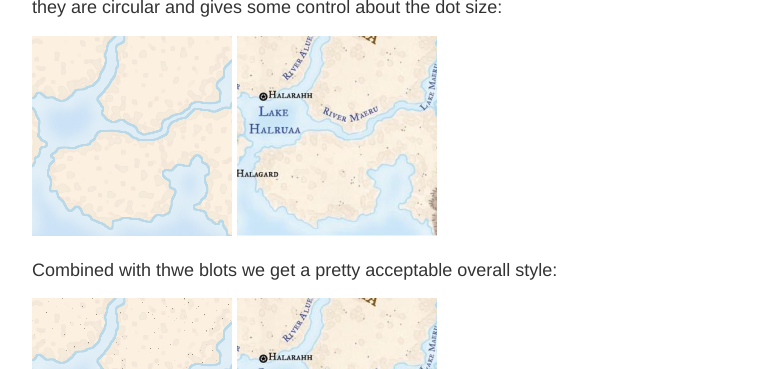
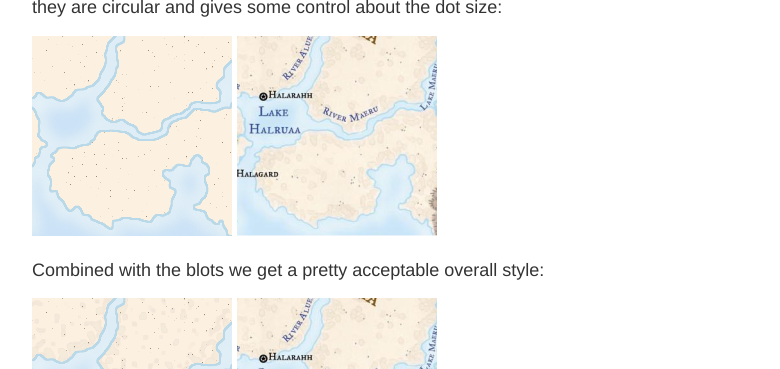
Before and after one commit to jonovotny/vectorized-realms, a Jekyll site: the page built from _posts/2024-05-10-plains.md, in a window 1280 px wide and 900 px high, scrolled down 2421 px. Shown: the top 369 px of the window, without its empty margins (248-1028 px from the left). Built offline with Jekyll 4.4.1, drawn with Linux system fonts in a browser that asks for light colours.

Commit message:
fixed some mistakes

```diff
--- a/_posts/2024-05-10-plains.md
+++ b/_posts/2024-05-10-plains.md
@@ -32,9 +32,9 @@ Lookin at the target map it becomes obvious, that blots occur much mure frequent
 
 Just like the blots, the small dark dots are scattered over the entrie land area. We use the same turbulence filter technique to create them, though with a more extreme threshold value. By choosing a high value, only the highest intensity peaks of the noise gradient are shown as sparse amall dots. BLurring and thresholding them a second time ensures that they are circular and gives some control about the dot size:
 
-<img src="https://raw.githubusercontent.com/jonovotny/vectorized-realms/gh-pages/svg/24-05-10-plains/plains-blots.svg" width=200px/> <img src="https://raw.githubusercontent.com/jonovotny/vectorized-realms/gh-pages/svg/24-05-10-plains/plains-target.png"/>
+<img src="https://raw.githubusercontent.com/jonovotny/vectorized-realms/gh-pages/svg/24-05-10-plains/plains-dots.svg" width=200px/> <img src="https://raw.githubusercontent.com/jonovotny/vectorized-realms/gh-pages/svg/24-05-10-plains/plains-target.png"/>
 
-Combined with thwe blots we get a pretty acceptable overall style:
+Combined with the blots we get a pretty acceptable overall style:
 
 <img src="https://raw.githubusercontent.com/jonovotny/vectorized-realms/gh-pages/svg/24-05-10-plains/plains-final.svg" width=200px/> <img src="https://raw.githubusercontent.com/jonovotny/vectorized-realms/gh-pages/svg/24-05-10-plains/plains-target.png"/>
 
```
